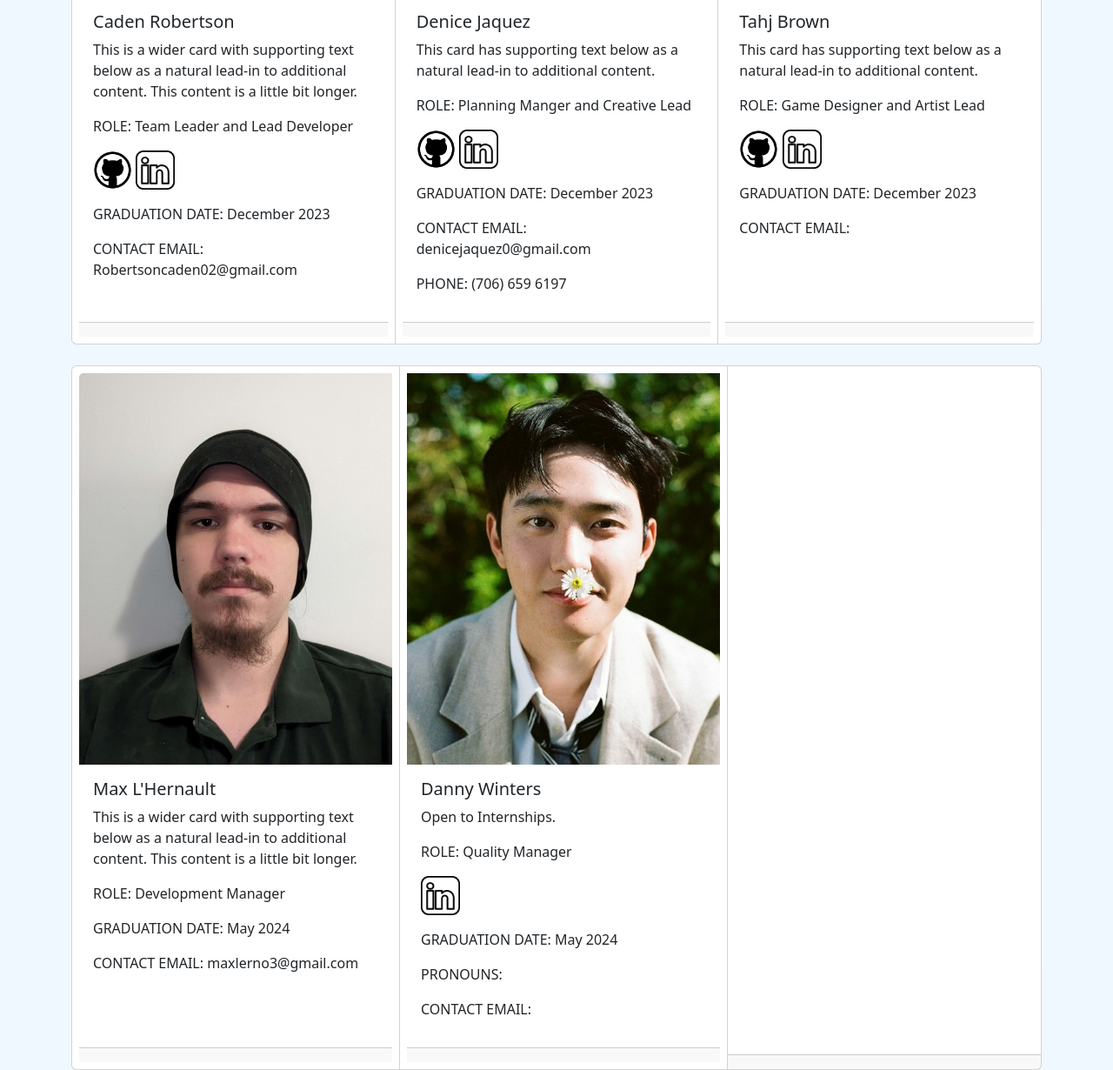
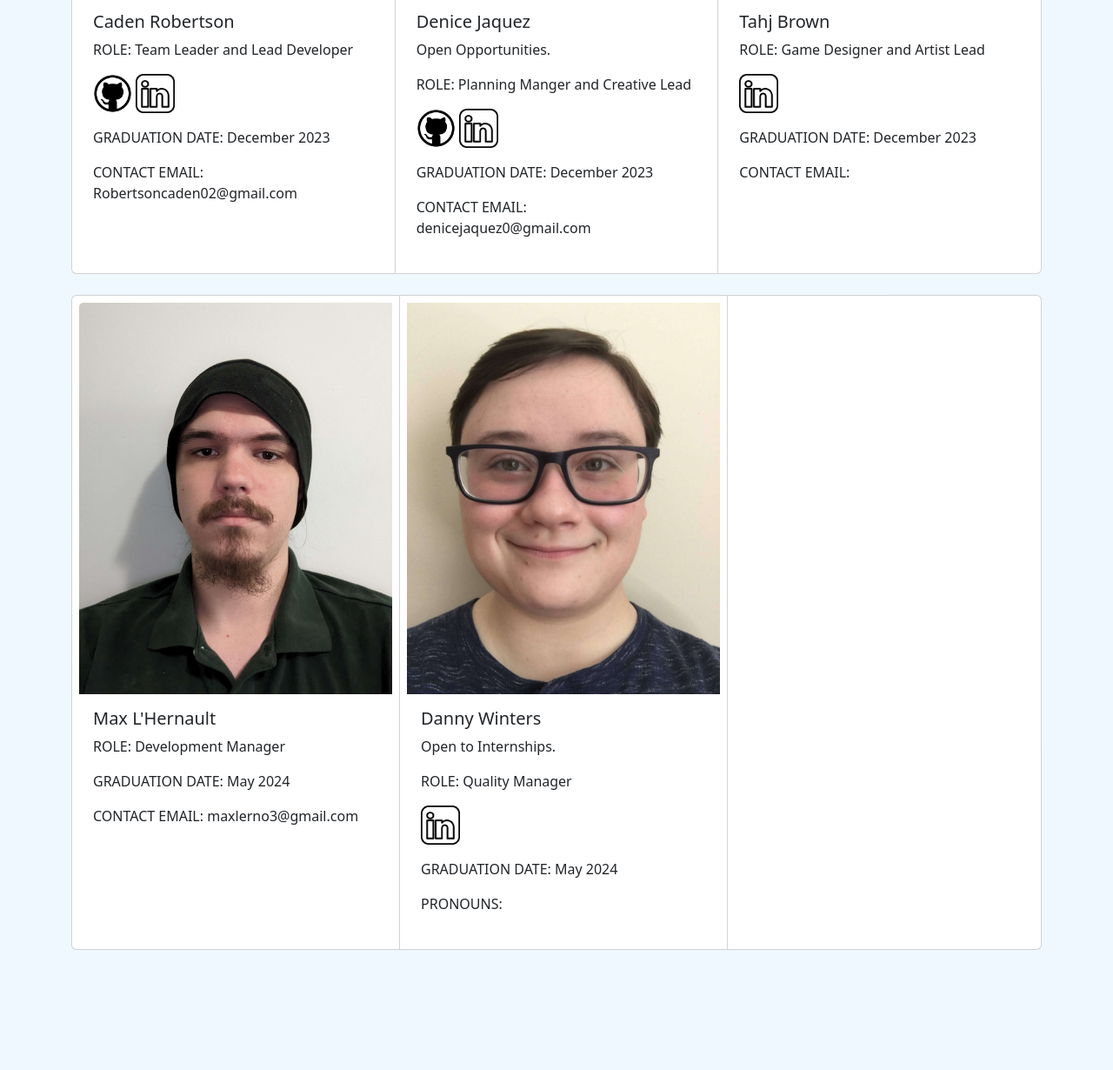
Before and after one commit to 99Liner/I-Spy-Water-Safety, a plain HTML site: page aboutus.html in a window 1280 px wide. Shown: the part 918-2148 px from the top of the page at 87% size. After the commit the page ends 2010 px from the top, so only its background shows below. Drawn offline with nearby package versions, Linux system fonts and the light colour scheme.

Commit message:
about us update tahj

```diff
--- a/aboutus.html
+++ b/aboutus.html
@@ -67,62 +67,53 @@
             <img src="./Assets/persondemo.jpg" class="card-img-top" alt="description">
             <div class="card-body">
                 <h5 class="card-title">Caden Robertson</h5>
-                <p class="card-text">This is a wider card with supporting text below as a natural lead-in to additional content. This content is a little bit longer.</p>
                 <p>ROLE: Team Leader and Lead Developer</p>
                 <p><a href="https://github.com/nedacr" target="_blank"><img src="./Assets/gIthubLogo.png" class="card-small"></a>
                     <a href="https://www.linkedin.com/in/caden-robertson-855194276/" target="_blank"><img src="./Assets/linkedinLogo.png" class="card-small"> </a></p>
                 <p>GRADUATION DATE: December 2023 </p>
                 <p>CONTACT EMAIL: Robertsoncaden02@gmail.com</p>
             </div>
-            <div class="card-footer">
-            </div>
         </div>
+
         <div class="card  p-2">
-            <img src="./Assets/persondemo.jpg" class="card-img-top" alt="description">
+            <img src="./Assets/denicpic.jpg" class="card-img-top" alt="description">
             <div class="card-body">
                 <h5 class="card-title">Denice Jaquez</h5>
-                <p class="card-text">This card has supporting text below as a natural lead-in to additional content.</p>
+                <p class="card-text">Open Opportunities.</p>
                 <p>ROLE: Planning Manger and Creative Lead</p>
                 <p><a href="https://github.com/99Liner" target="_blank"><img src="./Assets/gIthubLogo.png" class="card-small"></a>
                     <a href="https://www.linkedin.com/in/denice-j-8b4698198/" target="_blank"><img src="./Assets/linkedinLogo.png" class="card-small"> </a></p>
                 <p>GRADUATION DATE: December 2023 </p>
                 <p>CONTACT EMAIL: denicejaquez0@gmail.com</p>
-                <p>PHONE: (706) 659 6197</p>
-            </div>
-            <div class="card-footer">
             </div>
         </div>
+
         <div class="card  p-2">
-            <img src="./Assets/persondemo.jpg" class="card-img-top" alt="description">
+            <img src="./Assets/TahjPic.jpg" class="card-img-top" alt="description">
             <div class="card-body">
                 <h5 class="card-title">Tahj Brown</h5>
-                <p class="card-text">This card has supporting text below as a natural lead-in to additional content.</p>
                 <p>ROLE: Game Designer and Artist Lead</p>
-                <p><a href="http://www.example.com" target="_blank"><img src="./Assets/gIthubLogo.png" class="card-small"></a>
-                    <a href="http://www.example.com" target="_blank"><img src="./Assets/linkedinLogo.png" class="card-small"> </a></p>
+                <p><a href="https://www.linkedin.com/in/tahj-brown-247966264" target="_blank"><img src="./Assets/linkedinLogo.png" class="card-small"> </a></p>
                 <p>GRADUATION DATE: December 2023 </p>
                 <p>CONTACT EMAIL: </p>
-            </div>
-            <div class="card-footer">
             </div>
         </div>
     </div> <br />
 
     <div class="card-group container">
+
         <div class="card p-2">
             <img src="./Assets/MaxPic.jpg" class="card-img-top" alt="description">
             <div class="card-body">
                 <h5 class="card-title">Max L'Hernault</h5>
-                <p class="card-text">This is a wider card with supporting text below as a natural lead-in to additional content. This content is a little bit longer.</p>
                 <p>ROLE: Development Manager</p>
                 <p>GRADUATION DATE: May 2024</p>
                 <p>CONTACT EMAIL: maxlerno3@gmail.com</p>
             </div>
-            <div class="card-footer">
-            </div>
         </div>
+
         <div class="card  p-2">
-            <img src="./Assets/persondemo.jpg" class="card-img-top" alt="description">
+            <img src="./Assets/DannyPic.jpg" class="card-img-top" alt="description">
             <div class="card-body">
                 <h5 class="card-title">Danny Winters</h5>
                 <p class="card-text">Open to Internships.</p>
@@ -130,20 +121,14 @@
                 <p><a href="https://www.linkedin.com/in/serena-winters-5920351a0/" target="_blank"><img src="./Assets/linkedinLogo.png" class="card-small"> </a></p>
                 <p>GRADUATION DATE:  May 2024</p>
                 <p>PRONOUNS: </p>
-                <p>CONTACT EMAIL: </p>
-            </div>
-            <div class="card-footer">
-
             </div>
         </div>
+
         <div class="card">
-
             <div class="card-body">
-
-            </div>
-            <div class="card-footer">
             </div>
         </div>
+
     </div>
 
 
```
Also changed, not shown: index.html (+5 -2 lines), Assets/DannyPic.jpg (added), Assets/Picture2.jpeg (deleted), Assets/Picture3.jpeg (deleted), Assets/TahjPic.jpg (added), Assets/carusel1.png (deleted), Assets/carusel2.png (deleted), Assets/denicpic.jpg, Assets/greenoption1.png (deleted), Assets/redoption1.png (deleted).
